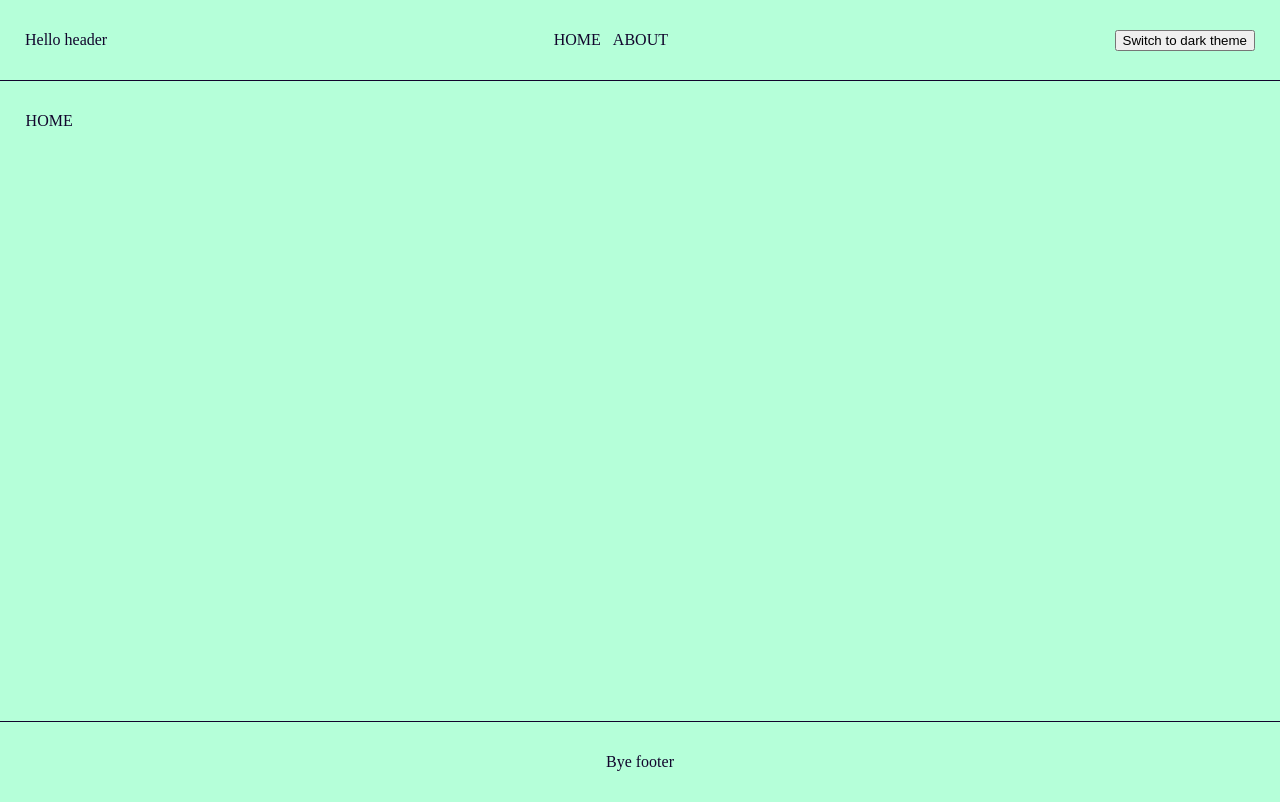
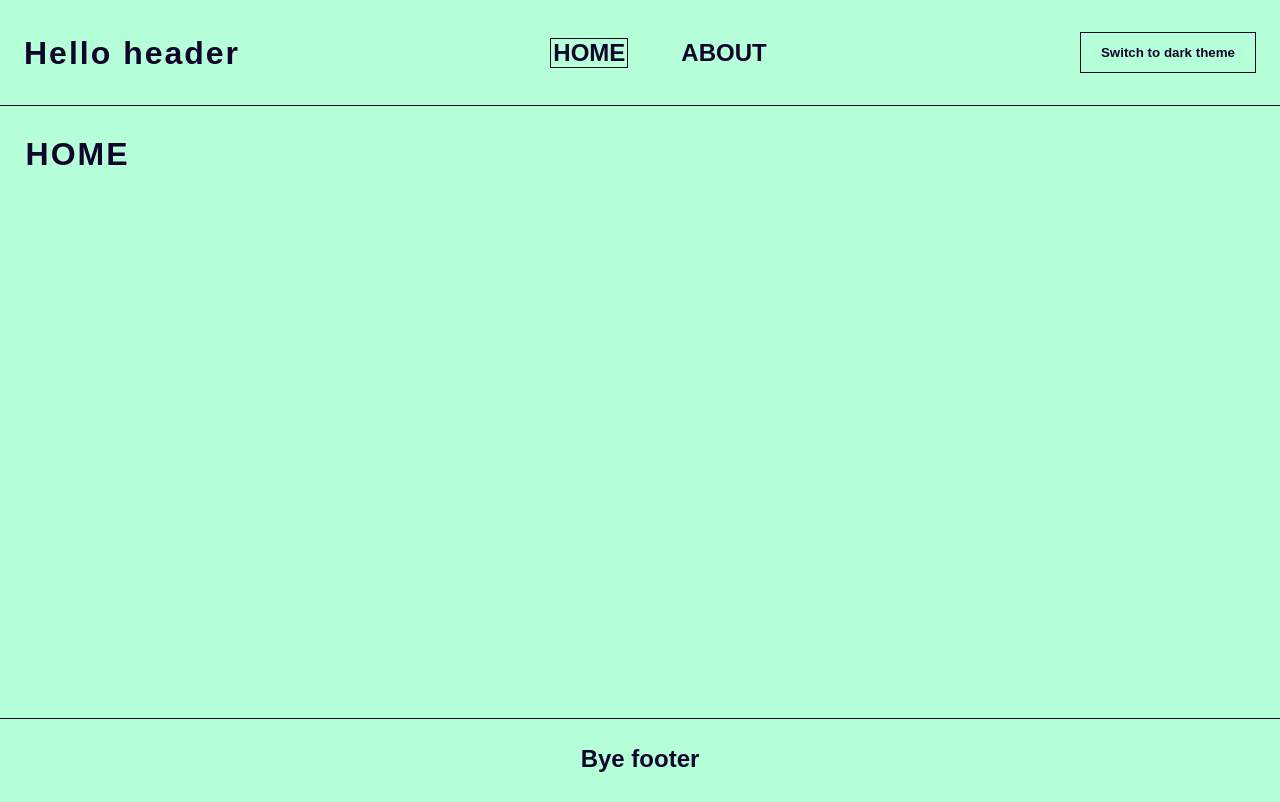
Before and after one commit to DigitalMeteorCode/React-Drum, a React (Create React App) app: page / in a window 1280 px wide. Built offline with nearby package versions, Linux system fonts and the light colour scheme.

Commit message:
Détails de style

```diff
--- a/src/App.css
+++ b/src/App.css
@@ -46,3 +46,5 @@ table {
 	border-collapse: collapse;
 	border-spacing: 0;
 }
+
+@import url('https://fonts.googleapis.com/css2?family=Advent+Pro:wght@100;300;600&display=swap');
--- a/src/components/Header/index.js
+++ b/src/components/Header/index.js
@@ -8,10 +8,10 @@ export default function Header({ isLight, handleToggleTheme }){
             <h1>Hello header</h1>
             <nav>
                 <Link to="/">
-                    HOME
+                    <MenuEl isCurrentPage={location.pathname === "/"}>HOME</MenuEl>
                 </Link>
                 <Link to="/about">
-                    ABOUT
+                    <MenuEl isCurrentPage={location.pathname === "/about"}>ABOUT</MenuEl>
                 </Link>
             </nav>
             <button onClick={handleToggleTheme}>
@@ -22,17 +22,28 @@ export default function Header({ isLight, handleToggleTheme }){
 }
 
 const Wrapper = styled.header`
-    height: 80px;
+    height: 105px;
     display: flex;
     justify-content: space-between;
-    padding: 0px 25px;
+    padding: 0px 24px;
     align-items: center;
     border-bottom: solid 1px;
+    & nav{
+        display: flex;
+    }
     & a{
         text-decoration: none;
         color: inherit;
     }
     & a:first-child{
-        margin-right: 12px;
+        margin-right: 50px;
     }
 `;
+
+const MenuEl = styled.p`
+    padding: 2px;
+    border: solid 0.5px ${(props)=>(props.isCurrentPage ? "" : "transparent")};
+    &:hover{
+        border: solid 0.5px;
+    }
+`;
--- a/src/components/UI/GlobalStyle.js
+++ b/src/components/UI/GlobalStyle.js
@@ -1,10 +1,35 @@
 import { createGlobalStyle } from "styled-components";
 
 const GlobalStyle = createGlobalStyle`
-    body{
+    body {
         transition : linear 0.25s;
         background-color : ${props=>props.theme.backgroundColor};
         color : ${props=>props.theme.mainColor};
+        font-family: 'Advent Pro', sans-serif;
+        font-size: 1.5rem;
+        font-weight: bold;
+    }
+    button {
+        font-family: 'Advent Pro', sans-serif;
+        font-weight: bold;
+        padding: 12px 20px;
+        background-color : ${props=>props.theme.backgroundColor};
+        color : ${props=>props.theme.mainColor};
+        border: solid 0.5px;
+        transition: linear 0.40s;
+    }
+    button:hover {
+        color : ${props=>props.theme.backgroundColor};
+        background-color : ${props=>props.theme.mainColor};
+    }
+    h1{
+        font-size: 2rem;
+    }
+    h2{
+        font-size: 1.5rem;
+    }
+    h1, h2, h3, h4, h5{
+        letter-spacing: 2px;
     }
 `;
 
--- a/src/components/UI/Layout.js
+++ b/src/components/UI/Layout.js
@@ -31,10 +31,9 @@ export default function Layout({children}) {
 const Wrapper = styled.div``;
 
 const Main = styled.div`
-min-height: calc(100vh - 192px);
+min-height: calc(100vh - 220px);
 width: 96%;
 max-width: 1240px;
 margin: auto;
 margin-top: 32px;
 `;
-/*100vh - 160px = 100% de la fenêtre moins les 80px du header et du footer*/
```
